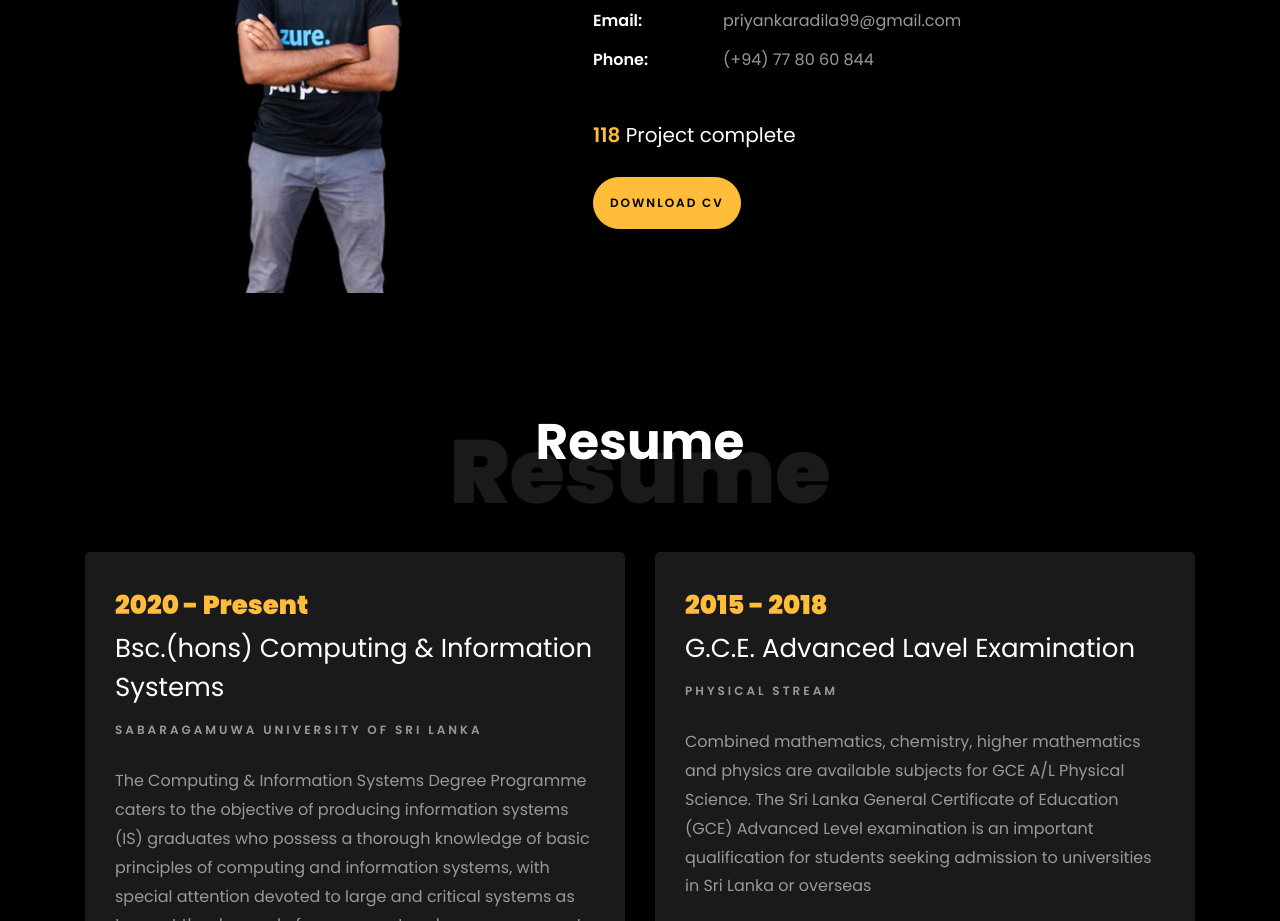
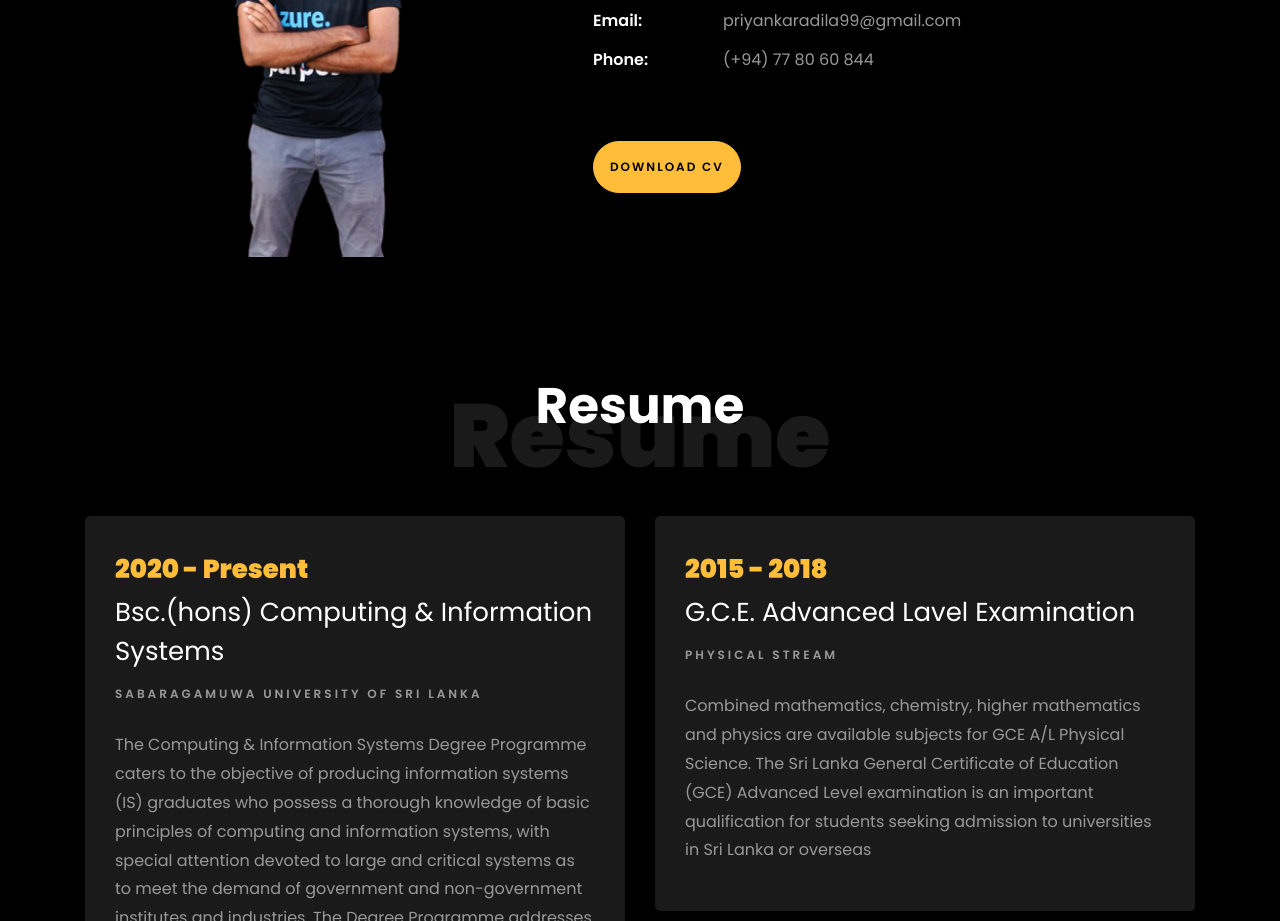
Before and after one commit to Dilan981001/My-Portfolio, a plain HTML site: page index.html in a window 1280 px wide. Shown: the part 1133-2054 px from the top of the page. Drawn offline with Linux system fonts and the light colour scheme; files whose address does not match are found by name.

Commit message:
Update index.html

```diff
--- a/index.html
+++ b/index.html
@@ -116,8 +116,7 @@
 	          <div class="counter-wrap ftco-animate d-flex mt-md-3">
               <div class="text">
               	<p class="mb-4">
-	                <span class="number" data-number="120">0</span>
-	                <span>Project complete</span>
+
                 </p>
                 <p><a href="https://drive.google.com/file/d/1e_5a-QxzupjUQWIoKyn2-KR_a78nb06g/view?usp=sharing" class="btn btn-primary py-3 px-3">Download CV</a></p>
               </div>
```
